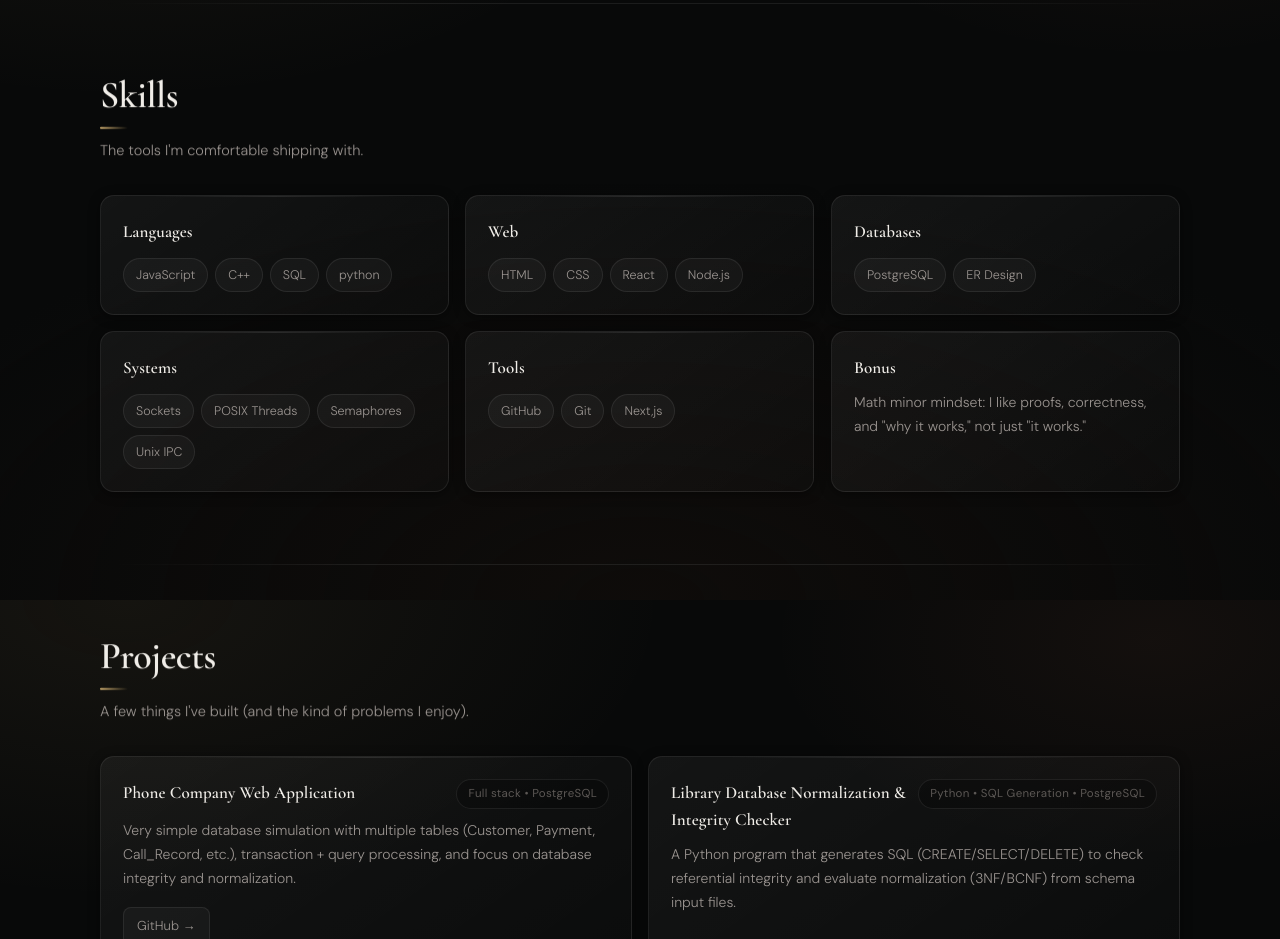
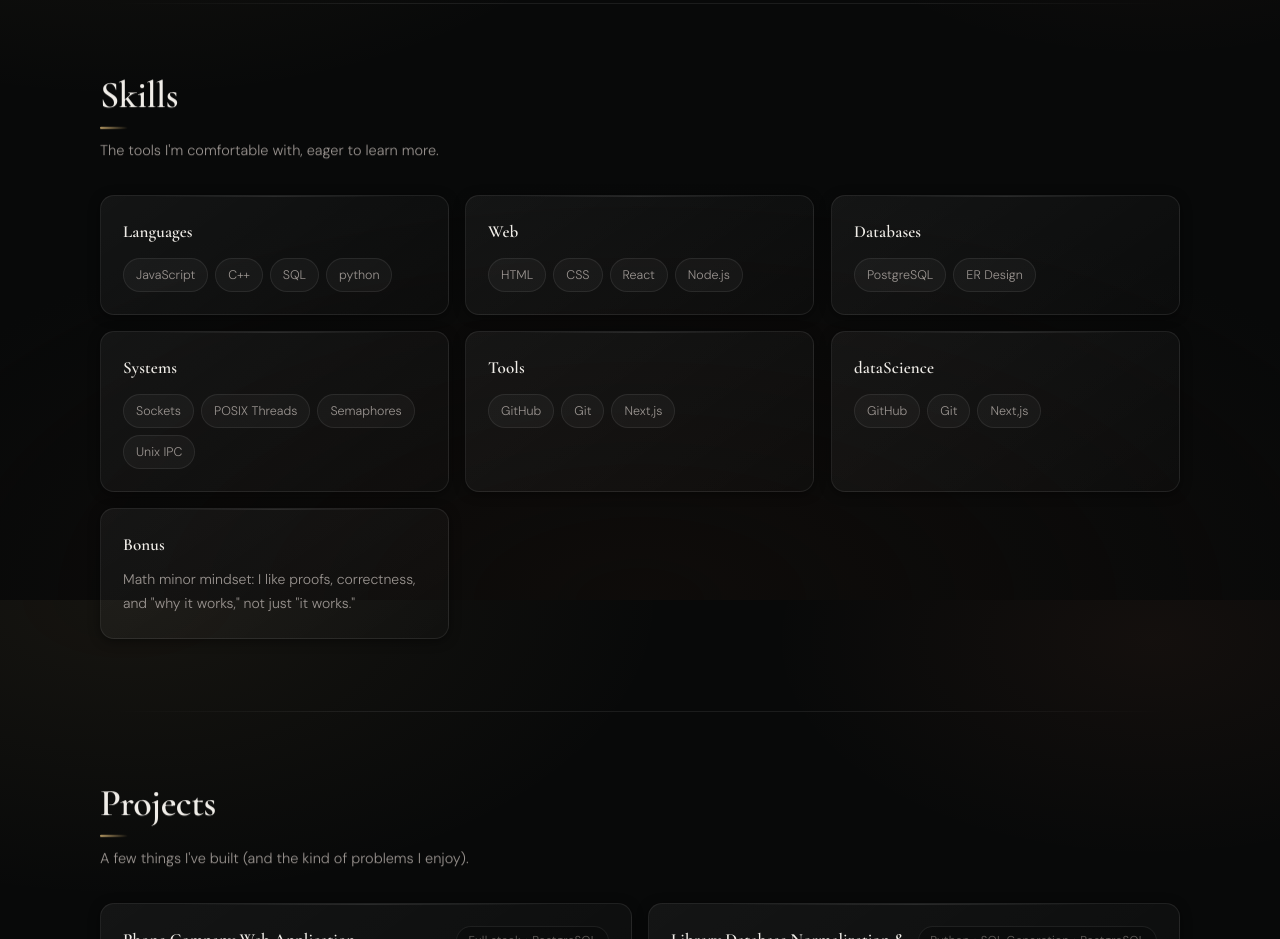
Before and after one commit to najyaltarawne/portfolio, a React (Vite) app: page / in a window 1280 px wide. Shown: the part 1000-1939 px from the top of the page. Built offline with nearby package versions, Linux system fonts and the light colour scheme.

Commit message:
Better UI

```diff
--- a/src/App.jsx
+++ b/src/App.jsx
@@ -45,7 +45,7 @@ export default function App() {
         </div>
       </Section>
 
-      <Section id="skills" title="Skills" subtitle="The tools I'm comfortable shipping with.">
+      <Section id="skills" title="Skills" subtitle="The tools I'm comfortable with, eager to learn more.">
         <div className="grid3">
           {/* Stagger each skill card by 80ms */}
           <Card delay={0}>
@@ -70,6 +70,11 @@ export default function App() {
 
           <Card delay={320}>
             <CardTitle>Tools</CardTitle>
+            <PillRow items={profile.skills.tools} />
+          </Card>
+
+          <Card delay={320}>
+            <CardTitle>dataScience</CardTitle>
             <PillRow items={profile.skills.tools} />
           </Card>
 
```
